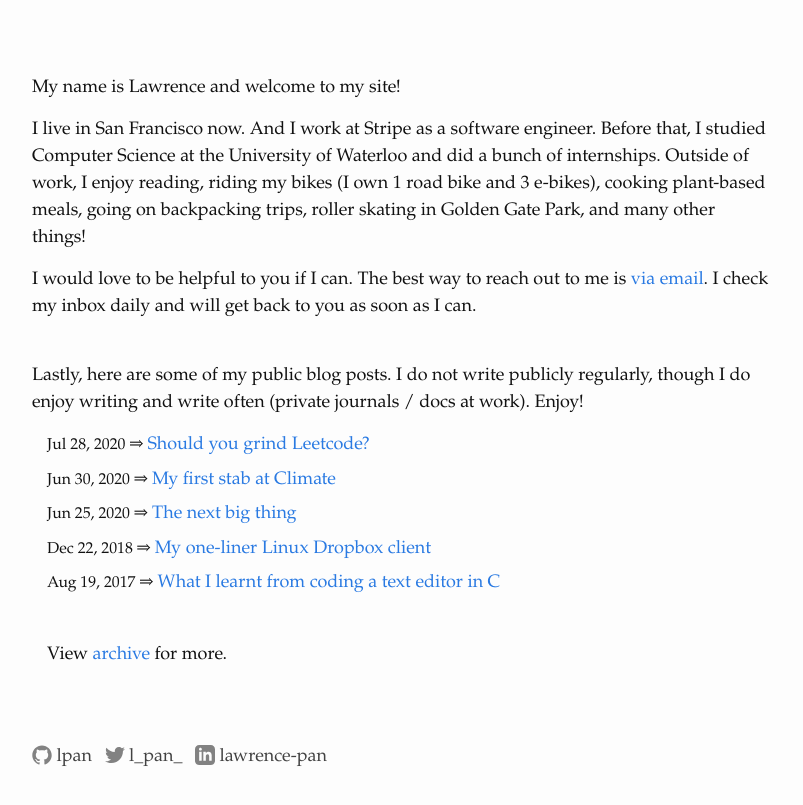
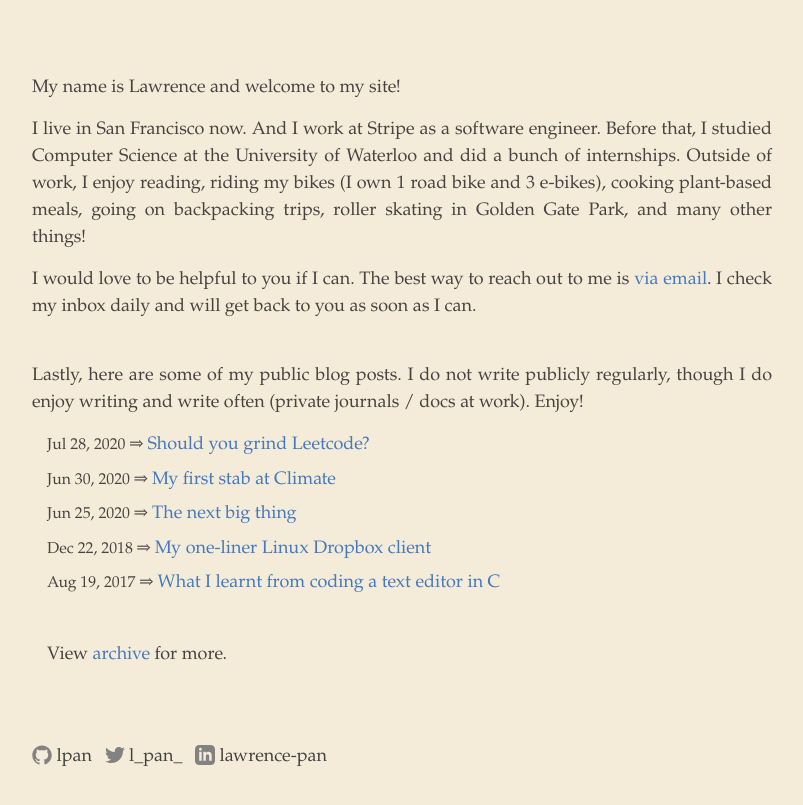
Before and after one commit to lpan/lpan.github.io, a Jekyll site: the page built from index.html, in a window 1280 px wide. Shown: the top 805 px of the page, without its empty margins (238-1041 px from the left). Built offline with Jekyll 4.4.1, drawn with Linux system fonts in a browser that asks for light colours.

Commit message:
tweak colors

```diff
--- a/_sass/_layout.scss
+++ b/_sass/_layout.scss
@@ -69,6 +69,10 @@
 
 .page-content {
   padding: $spacing-unit 0;
+}
+
+.home > p {
+  text-align: justify;
 }
 
 .home > .writing {
--- a/css/main.scss
+++ b/css/main.scss
@@ -18,9 +18,9 @@ $small-line-height: $base-line-height / 2;
 $spacing-unit:     30px;
 $double-spacing: $spacing-unit * 2;
 
-$text-color:       #111;
-$background-color: #fdfdfd;
-$brand-color:      #2a7ae2;
+$text-color:       rgb(73, 66, 66);
+$background-color: rgb(244, 236, 216);;
+$brand-color:      #4478c0;
 $brand-color-dark: darken($brand-color, 15%);
 
 $grey-color:       #828282;
```
